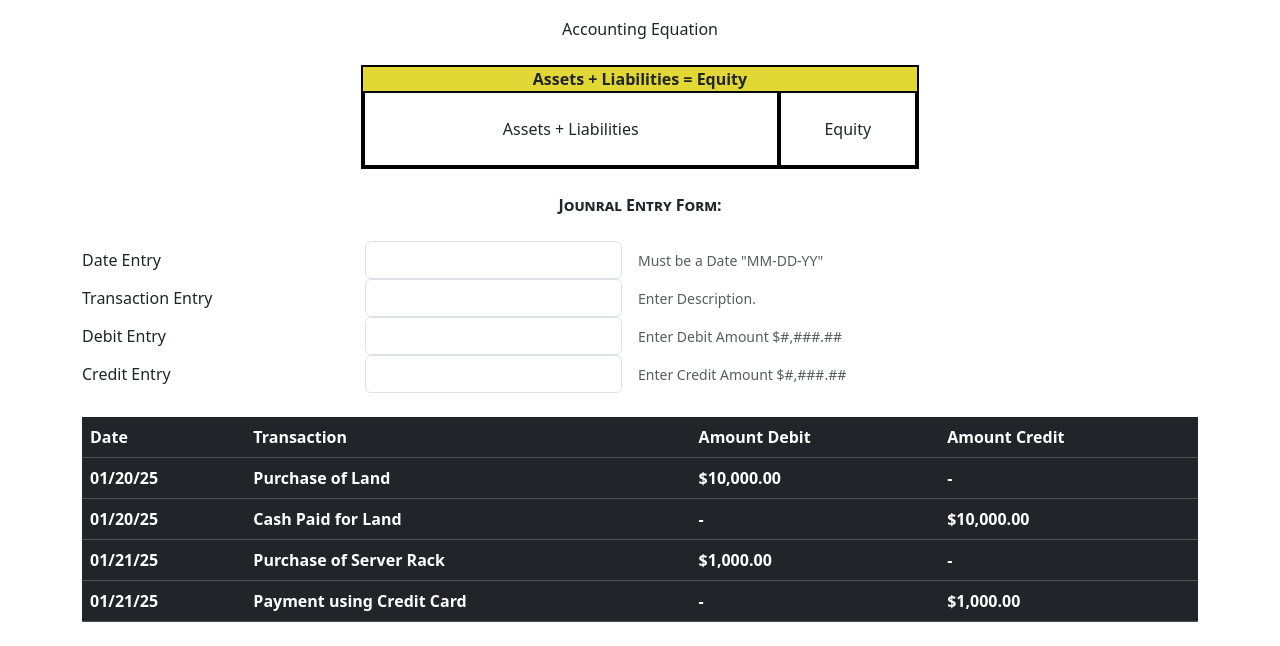
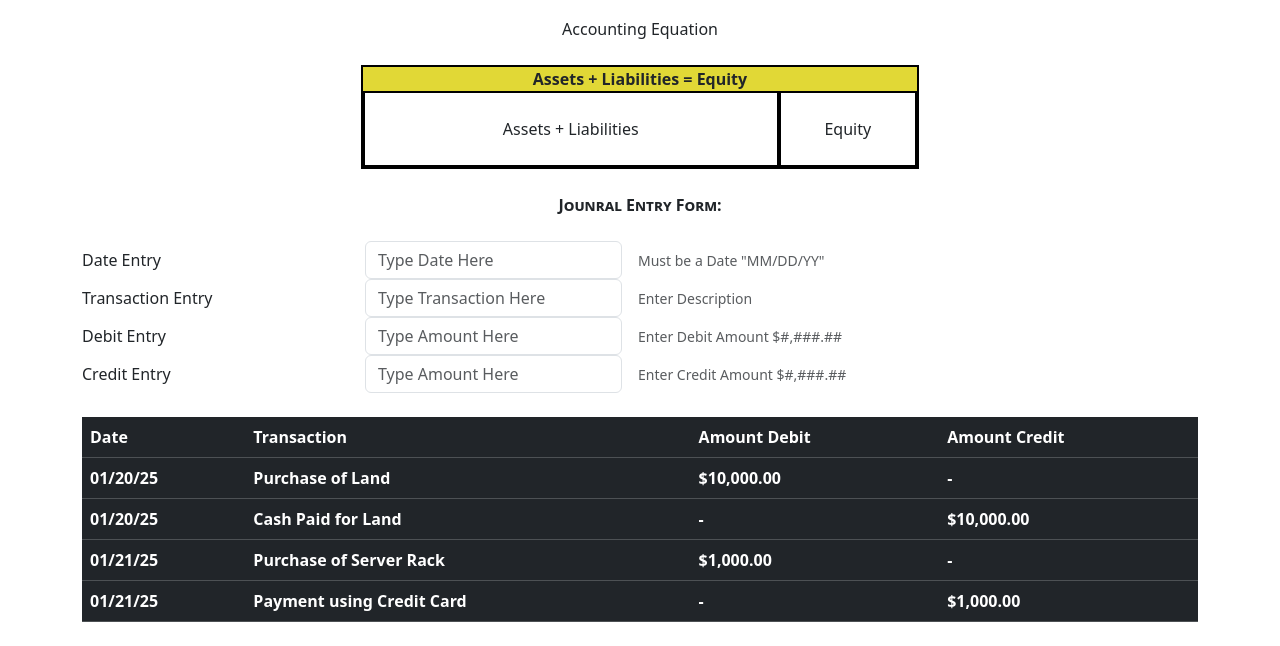
Before and after one commit to DerekPromineo80/FrontendWeek03, a website: page index.html in a window 1280 px wide. Shown: the part 187-833 px from the top of the page. Drawn offline with nearby package versions, Linux system fonts and the light colour scheme.

Commit message:
Week 3 Update

```diff
--- a/index.html
+++ b/index.html
@@ -7,10 +7,15 @@
     <title>Accounting Home Page</title>
     <!-- Connecting to Bootstrap -->
     <link rel="stylesheet" href="node_modules/bootstrap/dist/css/bootstrap.css">
+    <link rel="stylesheet" href="style.css">
 </head>
 <body>
     <!-- Week 3 Whole Body Div, Large -->
+    <!-- The use of this allows the page to have margins on the left and right
+      when expanded to a larger viewport, or screen -->
     <div class="container-lg my-md-4 bd-layout">
+
+        <!-- Week 3 Header -->
         <header>
             <div class="container-fluid" style="border: 2px solid rgb(0, 0, 0); background-color: rgb(162, 162, 234); text-align: center">
                 <div class="row">
@@ -23,7 +28,7 @@
                 </div>
             </div>
         </header>
-
+        <!-- End of Week 3 Header -->
 
         <!-- Week3 Navbar -->
         <nav class="navbar navbar-expand-sm navbar-dark bg-dark" style="padding-left: 22px">
@@ -83,23 +88,27 @@
             </div>
         </div>
         <!-- End of Week 3 Div -->
+
         <br>
+
+        <!-- Week 3: Title of the Form below -->
         <div class="container-fluid" style="text-align:center; font-weight: bold; font-variant:small-caps">
             Jounral Entry Form:
         </div>
+
         <br>
+
         <!-- Week 3 Form -->
-        <!--             -->
         <div class="row g-3 align-items-center">
             <div class="col-sm-3">
             <label for="inputDateEntry" class="col-form-label">Date Entry</label>
             </div>
             <div class="col-auto">
-            <input type="password" id="inputDateEntry" class="form-control" aria-describedby="passwordHelpInline">
+            <input type="text" id="inputDateEntry" class="form-control" placeholder="Type Date Here" style="font-weight: lighter">
             </div>
             <div class="col-auto">
             <span id="passwordHelpInline" class="form-text">
-                Must be a Date "MM-DD-YY"
+                Must be a Date "MM/DD/YY"
             </span>
             </div>
         </div>
@@ -108,11 +117,11 @@
             <label for="inputTransactionEntry" class="col-form-label">Transaction Entry</label>
             </div>
             <div class="col-auto">
-            <input type="password" id="inputTransactionEntry" class="form-control" aria-describedby="passwordHelpInline">
+            <input type="text" id="inputTransactionEntry" class="form-control" placeholder="Type Transaction Here" style="font-weight: lighter">
             </div>
             <div class="col-auto">
             <span id="passwordHelpInline" class="form-text">
-                Enter Description.
+                Enter Description
             </span>
             </div>
         </div>
@@ -121,7 +130,7 @@
             <label for="inputDebitEntry" class="col-form-label">Debit Entry</label>
             </div>
             <div class="col-auto">
-            <input type="password" id="inputDebitEntry" class="form-control" aria-describedby="passwordHelpInline">
+            <input type="text" id="inputDebitEntry" class="form-control" placeholder="Type Amount Here" style="font-weight: lighter">
             </div>
             <div class="col-auto">
             <span id="passwordHelpInline" class="form-text">
@@ -134,7 +143,7 @@
             <label for="inputCreditEntry" class="col-form-label">Credit Entry</label>
             </div>
             <div class="col-auto">
-            <input type="password" id="inputCreditEntry" class="form-control" aria-describedby="passwordHelpInline">
+            <input type="text" id="inputCreditEntry" class="form-control" placeholder="Type Amount Here" style="font-weight: lighter">
             </div>
             <div class="col-auto">
             <span id="passwordHelpInline" class="form-text">
@@ -142,9 +151,10 @@
             </span>
             </div>
         </div>
+        <!-- End of Week 3 Form -->
 
-        <!-- End of Week 3 Form -->
         <br>
+
         <!-- Week 3 Table -->
         <table class="table table-dark table-hover">
             <tr>
@@ -179,7 +189,9 @@
             </tr>
         </table>
         <!-- End of Week 3 Table -->
+
     </div>
+    <!-- End of Week 3 Whole Body Div -->
 
 
     <!-- Week 3 <script> -->
```
Also changed, not shown: assets.html (+6 -0 lines), equity.html (+7 -5 lines), liabilities.html (+7 -6 lines), style.css (added, +33 -0 lines).
